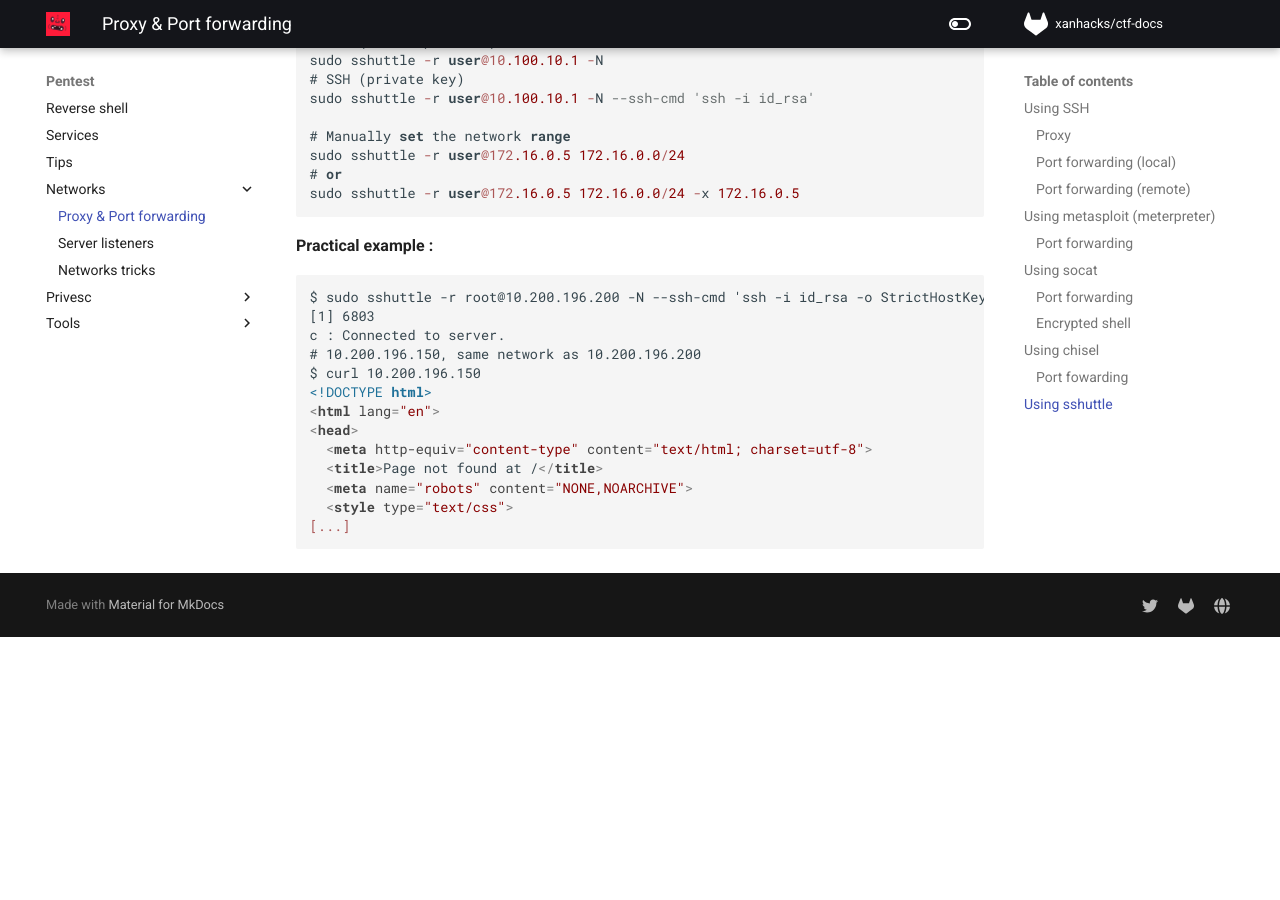
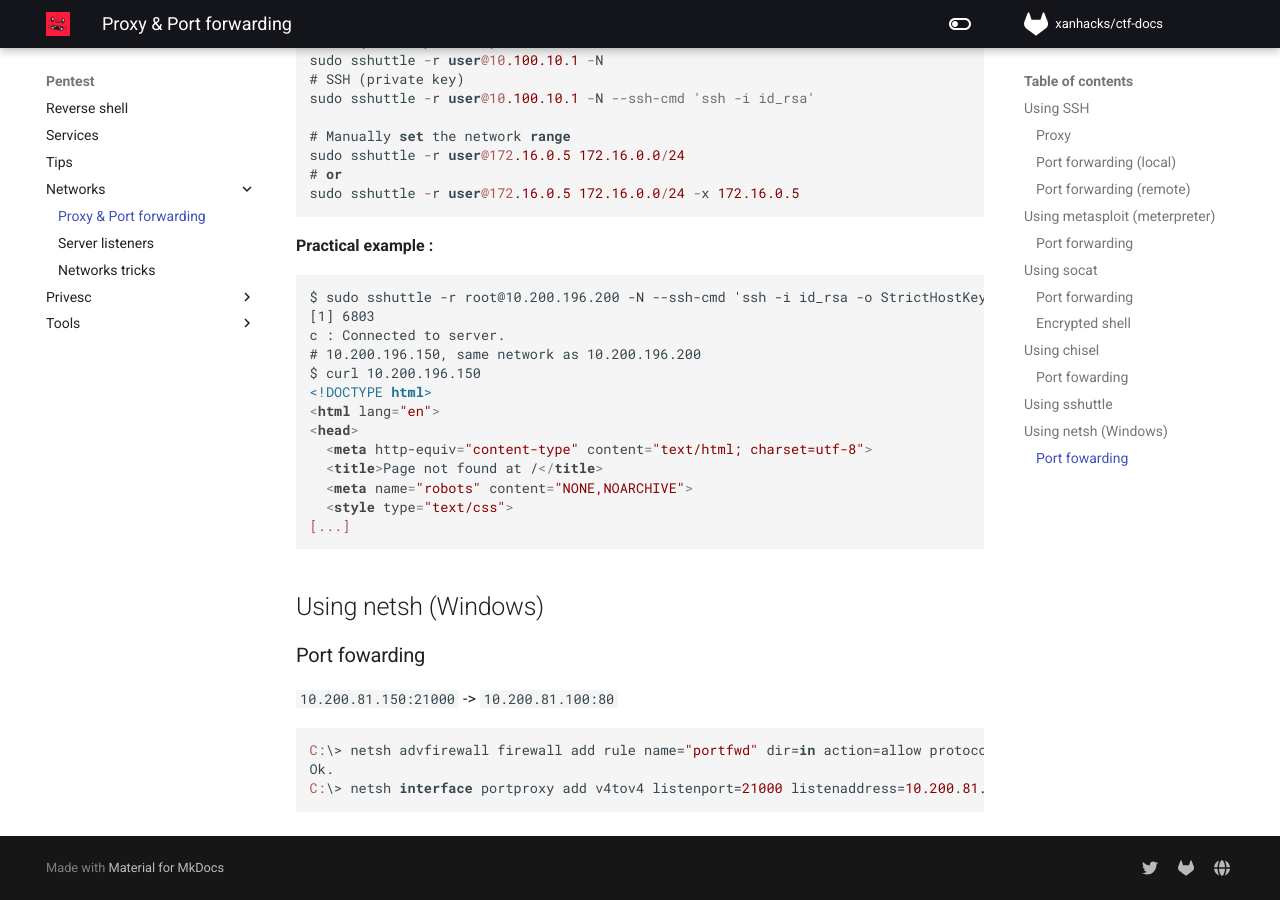
Before and after one commit to xanhacks/ctf-docs, an MkDocs documentation site: the page built from docs/pentest/networks/pivot.md, in a window 1280 px wide and 900 px high, scrolled down 4224 px. Built offline with MkDocs 1.6.1 and Material for MkDocs 9.7.7, drawn with Linux system fonts in a browser that asks for light colours; nearby versions of some CDN libraries; comment, search, counter and statistics services are not loaded; before the commit the page ends 4861 px from its top, so only the background shows below that.

Commit message:
add windows portfwd

````diff
--- a/docs/pentest/networks/pivot.md
+++ b/docs/pentest/networks/pivot.md
@@ -216,3 +216,15 @@ $ curl 10.200.196.150
   <style type="text/css">
 [...]
 ```
+
+## Using netsh (Windows)
+
+### Port fowarding
+
+`10.200.81.150:21000` -> `10.200.81.100:80`
+
+```powershell
+C:\> netsh advfirewall firewall add rule name="portfwd" dir=in action=allow protocol=tcp localport=21000
+Ok.
+C:\> netsh interface portproxy add v4tov4 listenport=21000 listenaddress=10.200.81.150 connectport=80 connectaddress=10.200.81.100
+```
````
